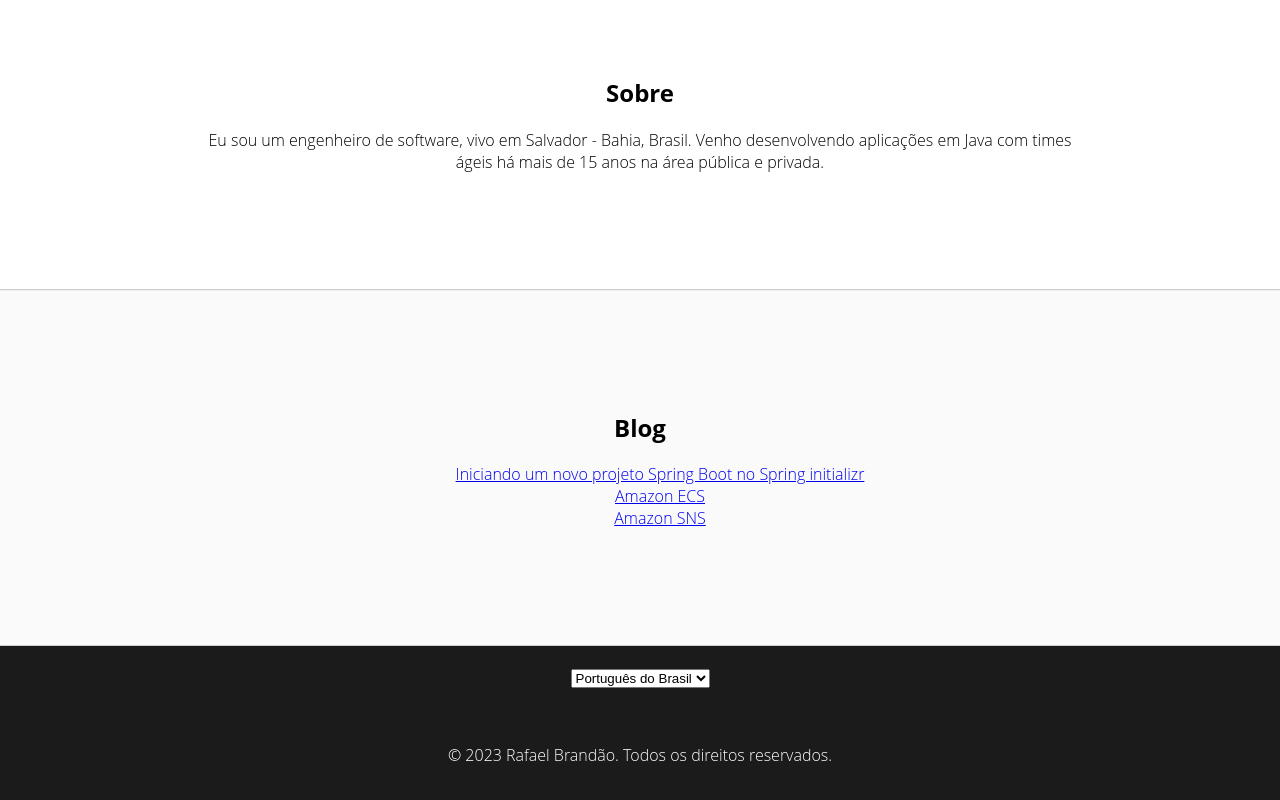
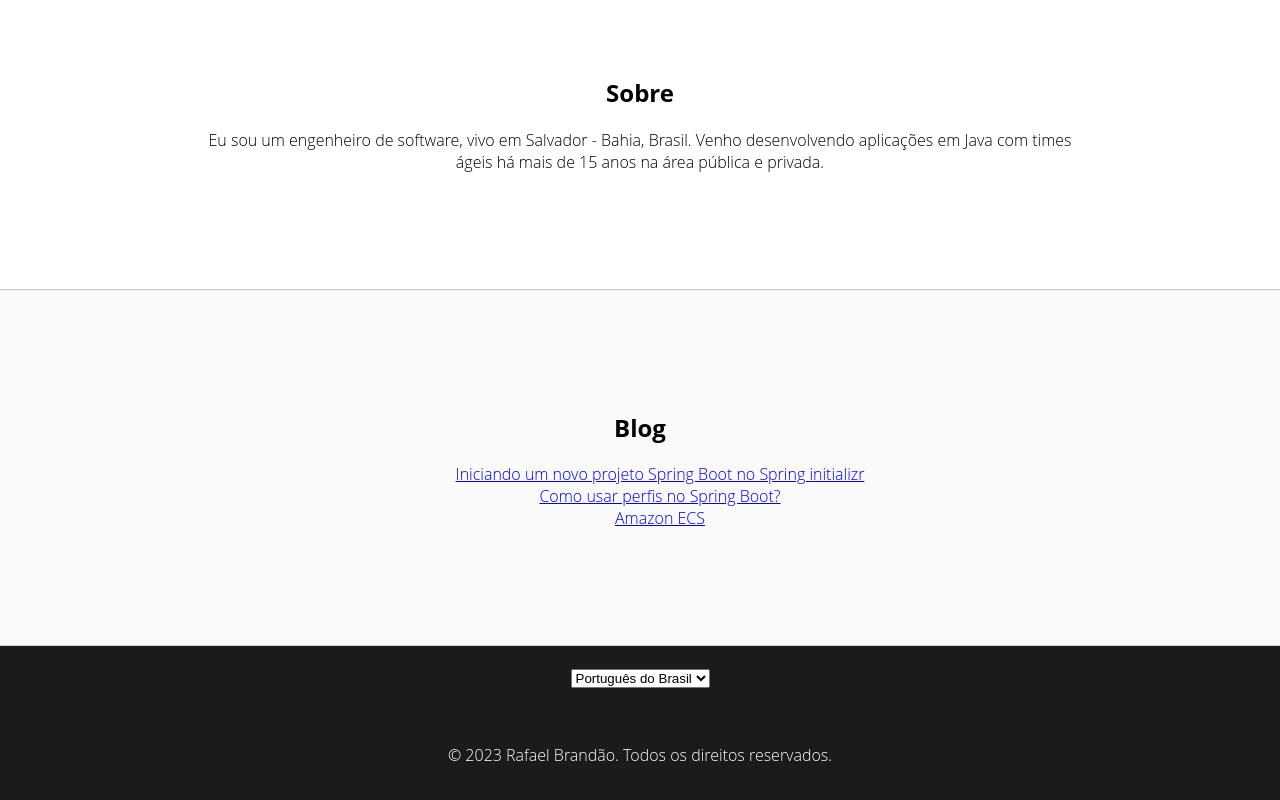
Before and after one commit to raffaelbrandao/raffaelbrandao.github.io, a React (Create React App) app: page / in a window 1280 px wide. Shown: the part 918-1718 px from the top of the page. Built offline with nearby package versions, Linux system fonts and the light colour scheme.

Commit message:
Update articles list

```diff
--- a/src/components/Section/Blog/Blog.js
+++ b/src/components/Section/Blog/Blog.js
@@ -12,8 +12,8 @@ function Blog() {
                 <nav>
                     <ul>
                         <li><a href="https://blog.raffaelbrandao.com/iniciando-projeto-spring-boot-no-spring-initializr/">Iniciando um novo projeto Spring Boot no Spring initializr</a></li>
+                        <li><a href="https://blog.raffaelbrandao.com/como-usar-perfis-no-spring-boot/">Como usar perfis no Spring Boot?</a></li>
                         <li><a href="https://blog.raffaelbrandao.com/amazon-ecs/">Amazon ECS</a></li>
-                        <li><a href="https://blog.raffaelbrandao.com/amazon-sns/">Amazon SNS</a></li>
                     </ul>
                 </nav>
             </div>
```
